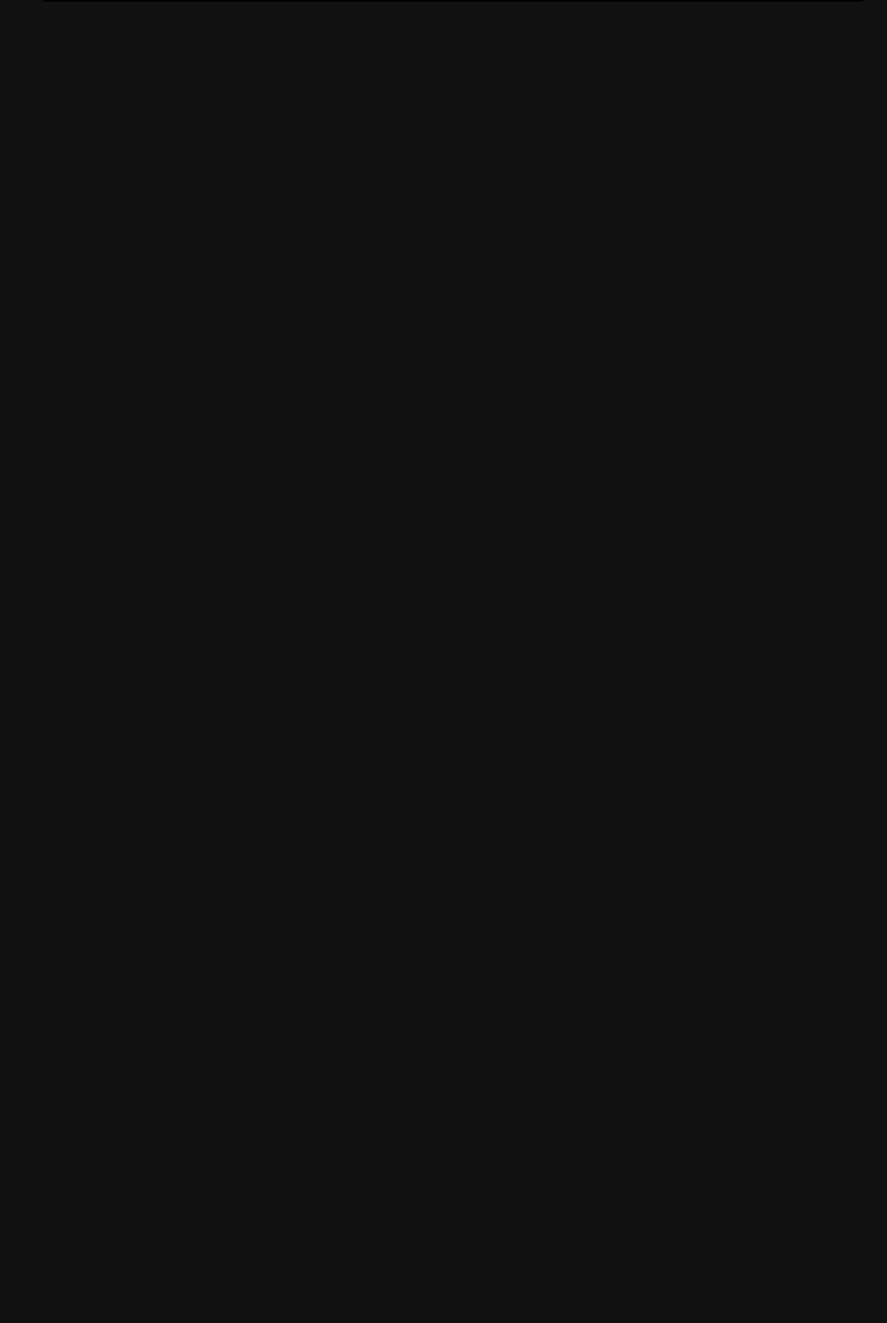
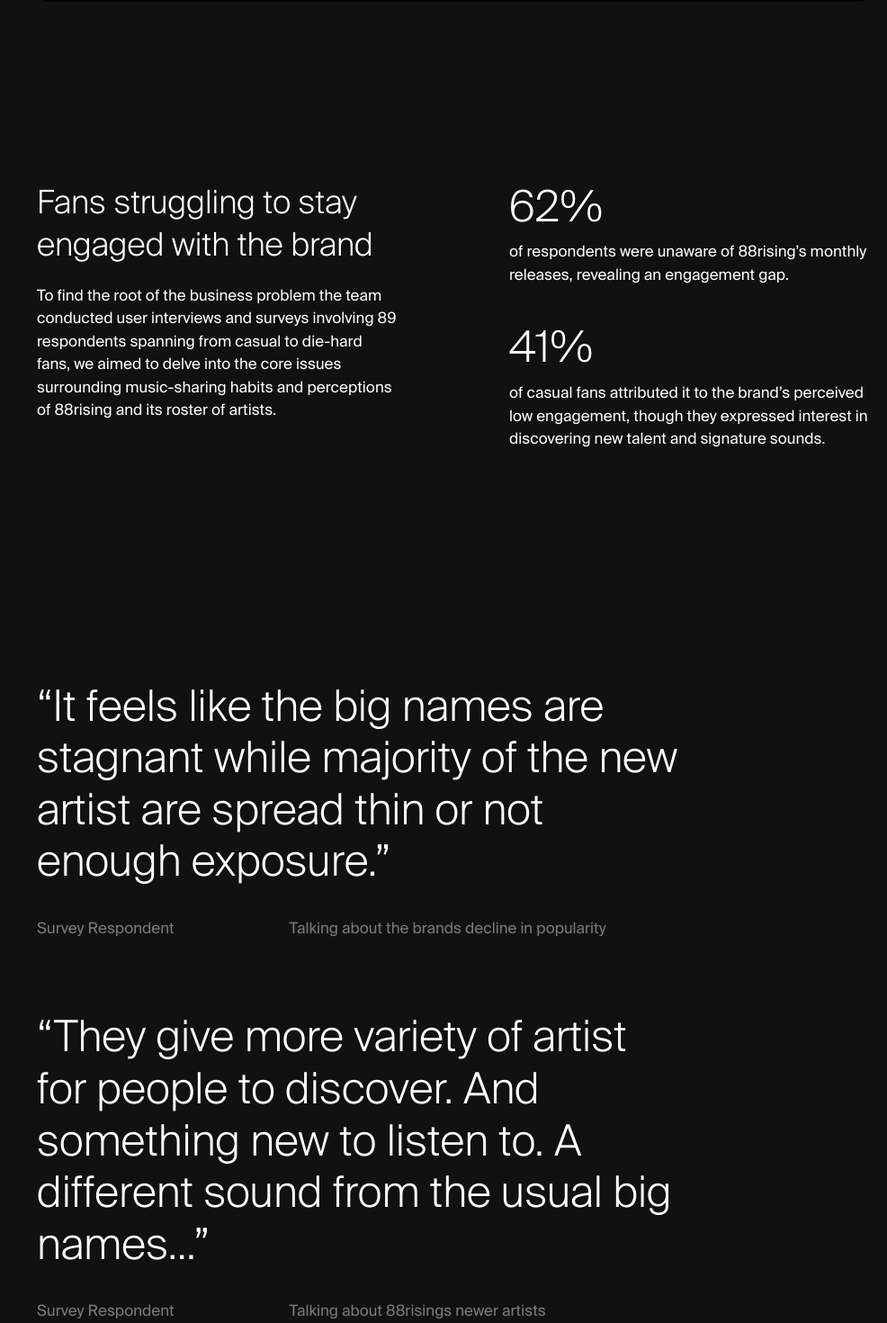
Before and after one commit to Ain3e/SveltekitPortfolio-2025, a SvelteKit app: page /88risingCaseStudy in a window 1280 px wide. Shown: the part 6832-8302 px from the top of the page at 90% size, without its empty margins (294-1280 px from the left). Before the commit the page ends 6874 px from the top, so only its background shows below. Built offline with nearby package versions, Linux system fonts and the light colour scheme.

Commit message:
research area finished

```diff
--- a/src/routes/88risingCaseStudy/+page.svelte
+++ b/src/routes/88risingCaseStudy/+page.svelte
@@ -318,6 +318,59 @@
     </section>
 
     <section class="mx-5 grid grid-cols-12 gap-x-5 mt-10">
+        <div class="col-start-4 col-span-4 mt-40">
+            <h2 class="font-light text-36px">
+                Fans struggling
+                to stay engaged with
+                the brand
+            </h2>
+            <p class="font-regular text-17px mt-5">To find the root of the business problem the team conducted user
+                interviews and surveys involving 89 respondents spanning from casual to die-hard fans, we aimed to delve
+                into the core issues surrounding music-sharing habits and perceptions of 88rising and its roster of
+                artists.
+
+            </p>
+        </div>
+
+        <div class="col-start-9 col-span-4 mt-40">
+            <h1 class="font-light text-48px">
+                62%
+            </h1>
+            <p class="font-regular text-17px mt-2">of respondents were unaware of 88rising’s monthly releases, revealing
+                an engagement gap.
+            </p>
+
+            <h1 class="font-light text-48px mt-10">
+                41%
+            </h1>
+            <p class="font-regular text-17px mt-2">of casual fans attributed it to the brand’s perceived low engagement,
+                though they expressed interest in discovering new talent and signature sounds.
+            </p>
+        </div>
+
+        <div class="col-start-4 col-span-7 mt-64">
+            <h1 class="font-light text-48px leading-h1">“It feels like the big names are stagnant while majority of the
+                new artist are spread thin or not enough exposure.” </h1>
+            <div class="flex flex-row gap-x-32 mt-8">
+                <div>
+                    <h4 class="font-regular text-Gray text-17px">Survey Respondent</h4>
+                </div>
+                <div>
+                    <h4 class="font-regular text-Gray text-17px">Talking about the brands decline in popularity</h4>
+                </div>
+            </div>
+
+            <h4 class="font-light text-48px leading-h1 mt-20">“They give more variety of artist for people to discover. And
+                something new to listen to. A different sound from the usual big names...” </h4>
+            <div class="flex flex-row gap-x-32 mt-8">
+                <div>
+                    <h4 class="font-regular text-Gray text-17px">Survey Respondent</h4>
+                </div>
+                <div>
+                    <h4 class="font-regular text-Gray text-17px">Talking about 88risings newer artists</h4>
+                </div>
+            </div>
+        </div>
 
     </section>
 </main>
```
